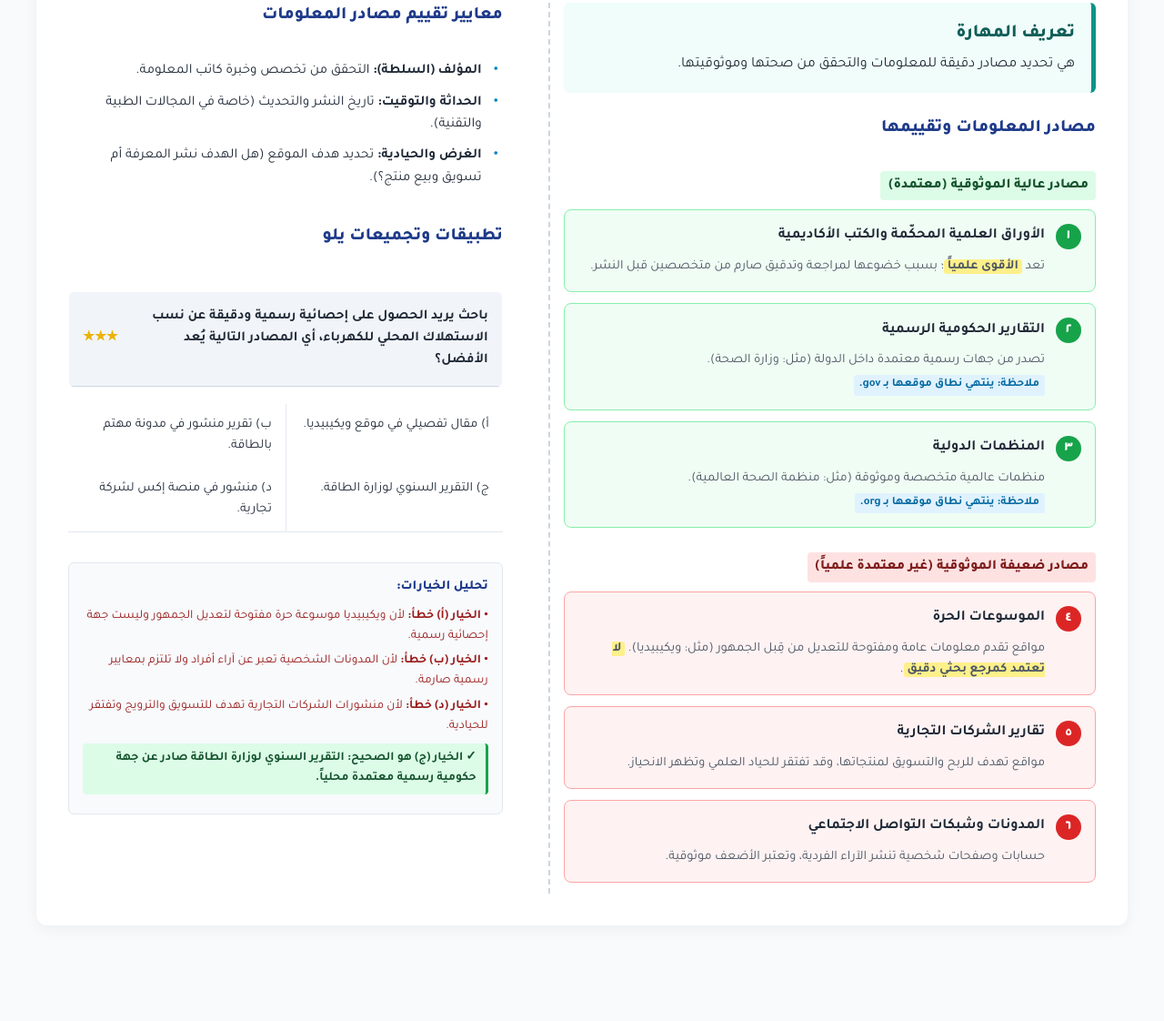
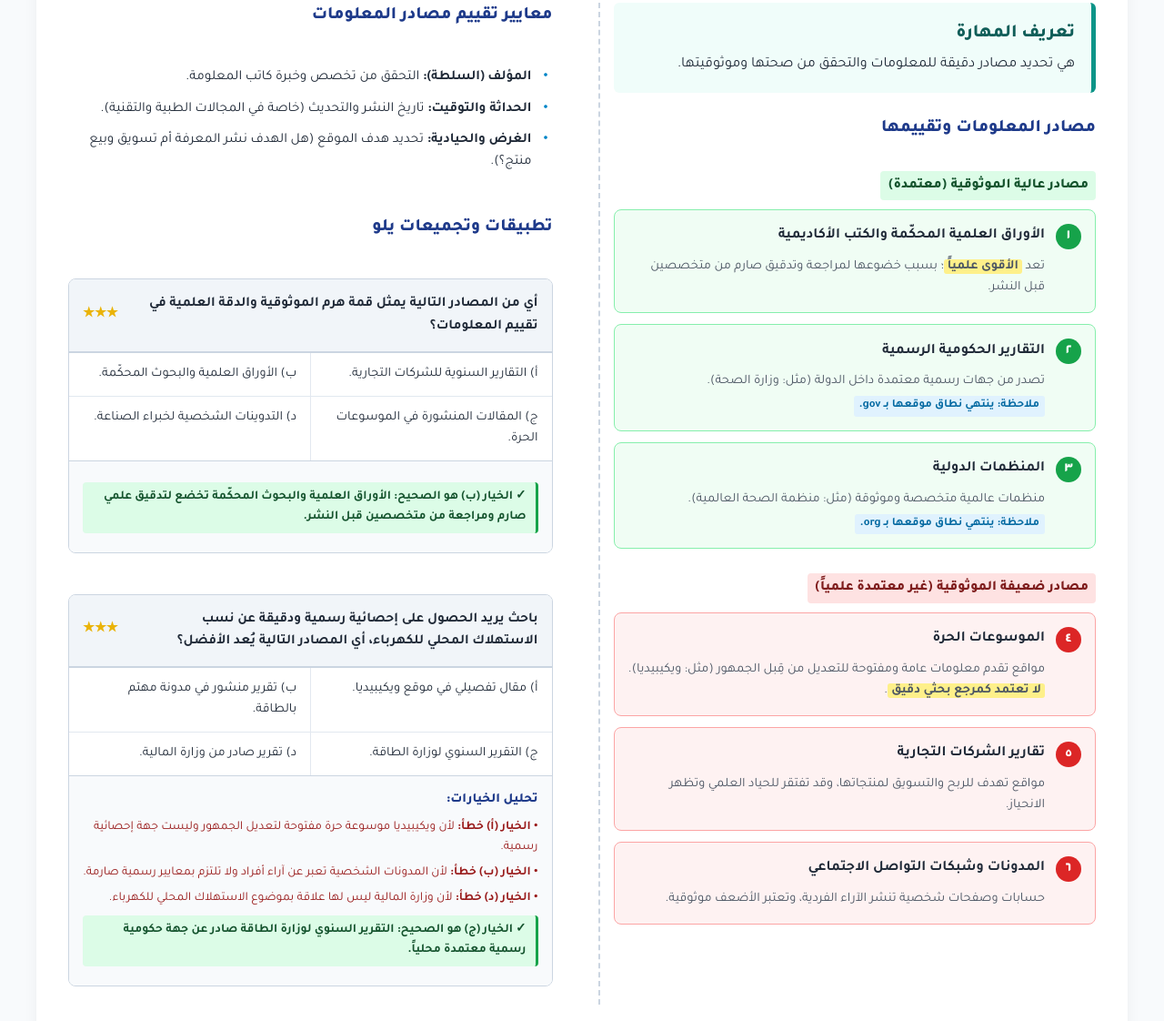
Before and after one commit to S7aru/Yellow-Thingy, a plain HTML site: page index.html in a window 1280 px wide. Shown: the part 192-1314 px from the top of the page at 91% size. Before the commit the page ends 1239 px from the top, so only its background shows below. Drawn offline with Linux system fonts and the light colour scheme.

Commit message:
Update index.html

```diff
--- a/index.html
+++ b/index.html
@@ -73,7 +73,7 @@
 
         .curriculum-layout {
             display: grid;
-            grid-template-columns: 1.1fr 0.9fr;
+            grid-template-columns: 1fr 1fr;
             gap: 35px;
         }
 
@@ -88,7 +88,7 @@
             padding-right: 15px;
             display: flex;
             flex-direction: column;
-            gap: 18px;
+            gap: 25px;
         }
 
         /* ميزة التحديد (الهايلايت) */
@@ -197,15 +197,18 @@
             font-weight: bold;
         }
 
-        /* تصميم جدول الأسئلة على أسلوب يلو المعتمد */
+        /* تصميم جدول وتجميعات يلو */
+        .question-block {
+            margin-bottom: 20px;
+            background: #ffffff;
+            border: 1px solid #cbd5e1;
+            border-radius: 8px;
+            overflow: hidden;
+        }
+
         .question-table {
             width: 100%;
             border-collapse: collapse;
-            margin-top: 10px;
-            background-color: #ffffff;
-            border: 1px solid #cbd5e1;
-            border-radius: 6px;
-            overflow: hidden;
         }
 
         .question-header-row {
@@ -218,6 +221,7 @@
             font-size: 0.95rem;
             font-weight: 700;
             text-align: right;
+            color: var(--text-dark);
         }
 
         .question-stars {
@@ -232,32 +236,34 @@
         .options-grid {
             display: grid;
             grid-template-columns: 1fr 1fr;
-            border-bottom: 1px solid #e2e8f0;
+            background-color: #ffffff;
         }
 
         .option-item {
             padding: 12px 15px;
             font-size: 0.9rem;
+            border-bottom: 1px solid #e2e8f0;
             border-left: 1px solid #e2e8f0;
         }
         .options-grid .option-item:nth-child(2n) {
             border-left: none;
         }
+        .options-grid .option-item:nth-last-child(-n+2) {
+            border-bottom: none;
+        }
 
-        /* قسم تحليل خيارات السؤال */
+        /* تحليل وتفكيك الخيارات */
         .analysis-box {
             background-color: #f8fafc;
-            border: 1px solid #e2e8f0;
-            border-radius: 6px;
+            border-top: 1px solid #cbd5e1;
             padding: 15px;
-            margin-top: 15px;
         }
 
         .analysis-title {
             font-size: 0.9rem;
             font-weight: 800;
             color: var(--primary-color);
-            margin-bottom: 10px;
+            margin-bottom: 8px;
         }
 
         .option-analysis {
@@ -282,7 +288,8 @@
             .column-right { border-left: none; padding-left: 0; border-bottom: 2px dashed var(--border-color); padding-bottom: 25px; }
             .column-left { padding-right: 0; }
             .options-grid { grid-template-columns: 1fr; }
-            .option-item { border-left: none; border-bottom: 1px solid #e2e8f0; }
+            .option-item { border-left: none !important; border-bottom: 1px solid #e2e8f0 !important; }
+            .option-item:last-child { border-bottom: none !important; }
         }
     </style>
 </head>
@@ -379,6 +386,31 @@
 
                 <h3 class="section-title" style="margin-top: 10px;">تطبيقات وتجميعات يلو</h3>
 
+                <div class="question-block">
+                    <table class="question-table">
+                        <tr class="question-header-row">
+                            <td class="question-text">
+                                أي من المصادر التالية يمثل قمة هرم الموثوقية والدقة العلمية في تقييم المعلومات؟
+                            </td>
+                            <td class="question-stars">★★★</td>
+                        </tr>
+                    </table>
+
+                    <div class="options-grid">
+                        <div class="option-item">أ) التقارير السنوية للشركات التجارية.</div>
+                        <div class="option-item">ب) الأوراق العلمية والبحوث المحكّمة.</div>
+                        <div class="option-item">ج) المقالات المنشورة في الموسوعات الحرة.</div>
+                        <div class="option-item">د) التدوينات الشخصية لخبراء الصناعة.</div>
+                    </div>
+
+                    <div class="analysis-box">
+                        <div class="option-analysis correct">
+                            ✓ الخيار (ب) هو الصحيح: الأوراق العلمية والبحوث المحكّمة تخضع لتدقيق علمي صارم ومراجعة من متخصصين قبل النشر.
+                        </div>
+                    </div>
+                </div>
+
+                <div class="question-block">
                     <table class="question-table">
                         <tr class="question-header-row">
                             <td class="question-text">
@@ -392,26 +424,17 @@
                         <div class="option-item">أ) مقال تفصيلي في موقع ويكيبيديا.</div>
                         <div class="option-item">ب) تقرير منشور في مدونة مهتم بالطاقة.</div>
                         <div class="option-item">ج) التقرير السنوي لوزارة الطاقة.</div>
-                    <div class="option-item">د) منشور في منصة إكس لشركة تجارية.</div>
+                        <div class="option-item">د) تقرير صادر من وزارة المالية.</div>
                     </div>
 
                     <div class="analysis-box">
                         <div class="analysis-title">تحليل الخيارات:</div>
-
-                    <div class="option-analysis">
-                        <b>• الخيار (أ) خطأ:</b> لأن ويكيبيديا موسوعة حرة مفتوحة لتعديل الجمهور وليست جهة إحصائية رسمية.
-                    </div>
-
-                    <div class="option-analysis">
-                        <b>• الخيار (ب) خطأ:</b> لأن المدونات الشخصية تعبر عن آراء أفراد ولا تلتزم بمعايير رسمية صارمة.
-                    </div>
-
-                    <div class="option-analysis">
-                        <b>• الخيار (د) خطأ:</b> لأن منشورات الشركات التجارية تهدف للتسويق والترويج وتفتقر للحيادية.
-                    </div>
-
+                        <div class="option-analysis"><b>• الخيار (أ) خطأ:</b> لأن ويكيبيديا موسوعة حرة مفتوحة لتعديل الجمهور وليست جهة إحصائية رسمية.</div>
+                        <div class="option-analysis"><b>• الخيار (ب) خطأ:</b> لأن المدونات الشخصية تعبر عن آراء أفراد ولا تلتزم بمعايير رسمية صارمة.</div>
+                        <div class="option-analysis"><b>• الخيار (د) خطأ:</b> لأن وزارة المالية ليس لها علاقة بموضوع الاستهلاك المحلي للكهرباء.</div>
                         <div class="option-analysis correct">
                             ✓ الخيار (ج) هو الصحيح: التقرير السنوي لوزارة الطاقة صادر عن جهة حكومية رسمية معتمدة محلياً.
+                        </div>
                     </div>
                 </div>
 
```
Lines whose indentation alone changed are shown as unchanged.
